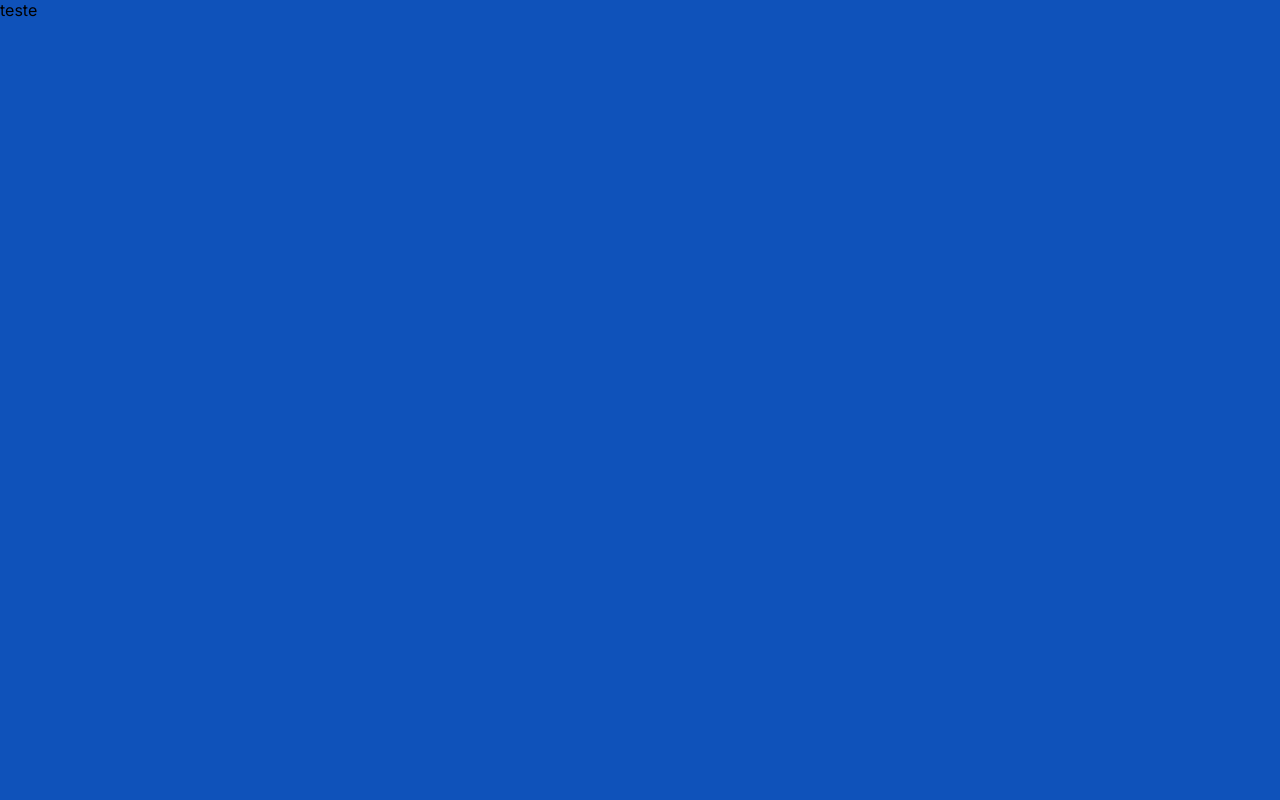
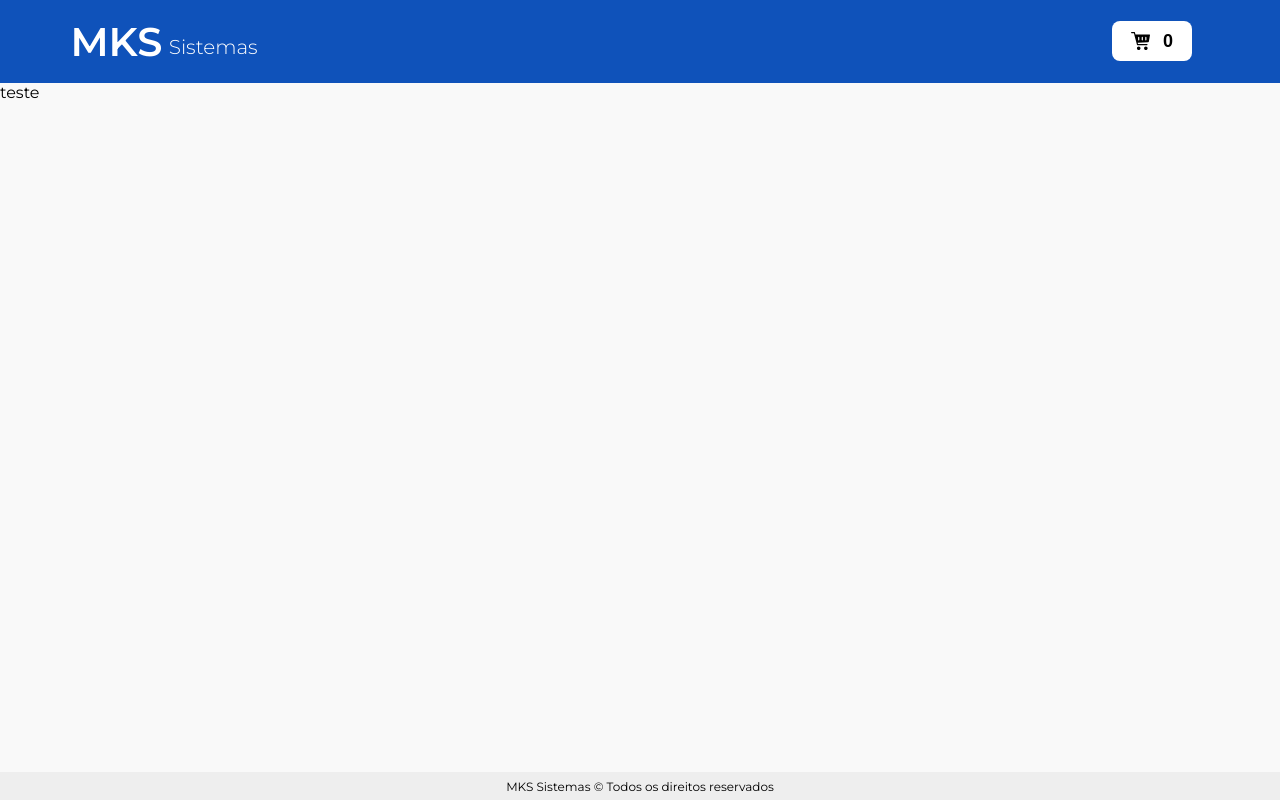
Before and after one commit to felippe-fernandes/abs-store-frontend-challenge, a Next.js app: page / in a window 1280 px wide. Built offline with nearby package versions, Linux system fonts and the light colour scheme.

Commit message:
feat: home page with components

```diff
--- a/src/app/layout.tsx
+++ b/src/app/layout.tsx
@@ -1,16 +1,14 @@
 "use client";
 
-import type { Metadata } from "next";
-import { Inter } from "next/font/google";
+import { Montserrat } from "next/font/google";
 import Providers from "../../lib/Providers";
-import GlobalStyles from "../../styles/GlobalStyles";
+import Footer from "./components/Footer";
+import Header from "./components/Header";
 
-const inter = Inter({ subsets: ["latin"] });
-
-// export const metadata: Metadata = {
-//   title: "Create Next App",
-//   description: "Generated by create next app"
-// };
+const inter = Montserrat({
+  subsets: ["latin"],
+  weight: ["300", "400", "600", "700"]
+});
 
 export default function RootLayout({
   children
@@ -21,7 +19,11 @@ export default function RootLayout({
     <html lang="en">
       <head></head>
       <body className={inter.className}>
-        <Providers>{children}</Providers>
+        <Providers>
+          <Header />
+          {children}
+          <Footer />
+        </Providers>
       </body>
     </html>
   );
--- a/src/app/styles.ts
+++ b/src/app/styles.ts
@@ -1,5 +1,6 @@
 import styled from "styled-components";
 
 export const MainContainer = styled.main`
-  background-color: ${({ theme }) => theme.colors.mksBlue};
+  background-color: ${({ theme }) => theme.colors.whiteBackground};
+  height: 100vh;
 `;
```
